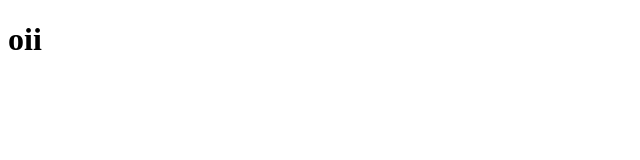
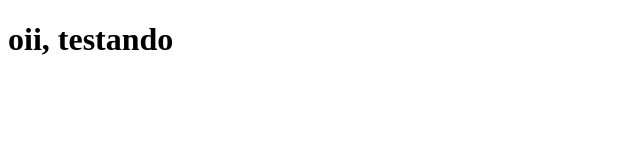
Before and after one commit to guifelipem/Prova4periodo, a plain HTML site: page index.html in a window 1280 px wide. Shown: the whole page, without its empty margins (0-640 px from the left). Drawn offline with Linux system fonts and the light colour scheme.

Commit message:
Update index.html

```diff
--- a/index.html
+++ b/index.html
@@ -6,6 +6,6 @@
     <title>Document</title>
 </head>
 <body>
-    <h1>oii</h1>
+    <h1>oii, testando</h1>
 </body>
 </html>
```
